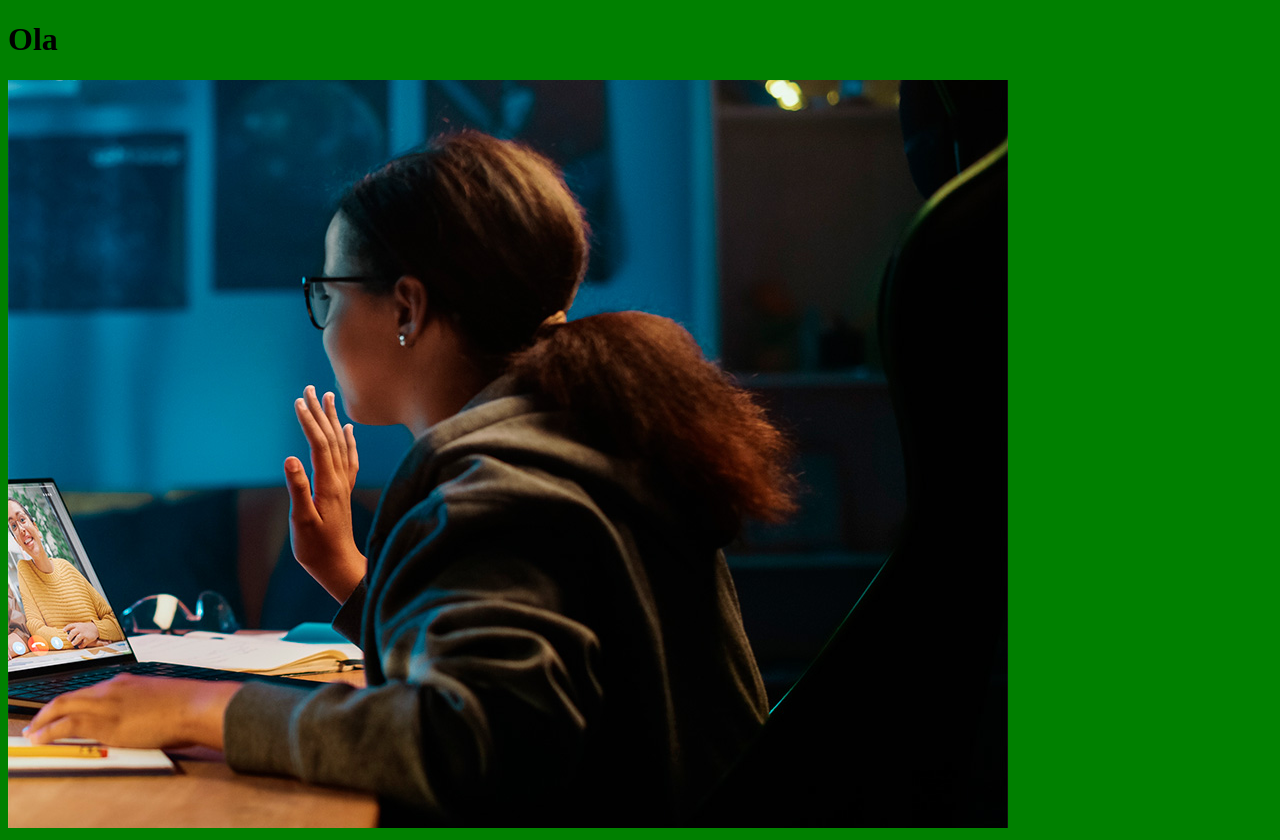
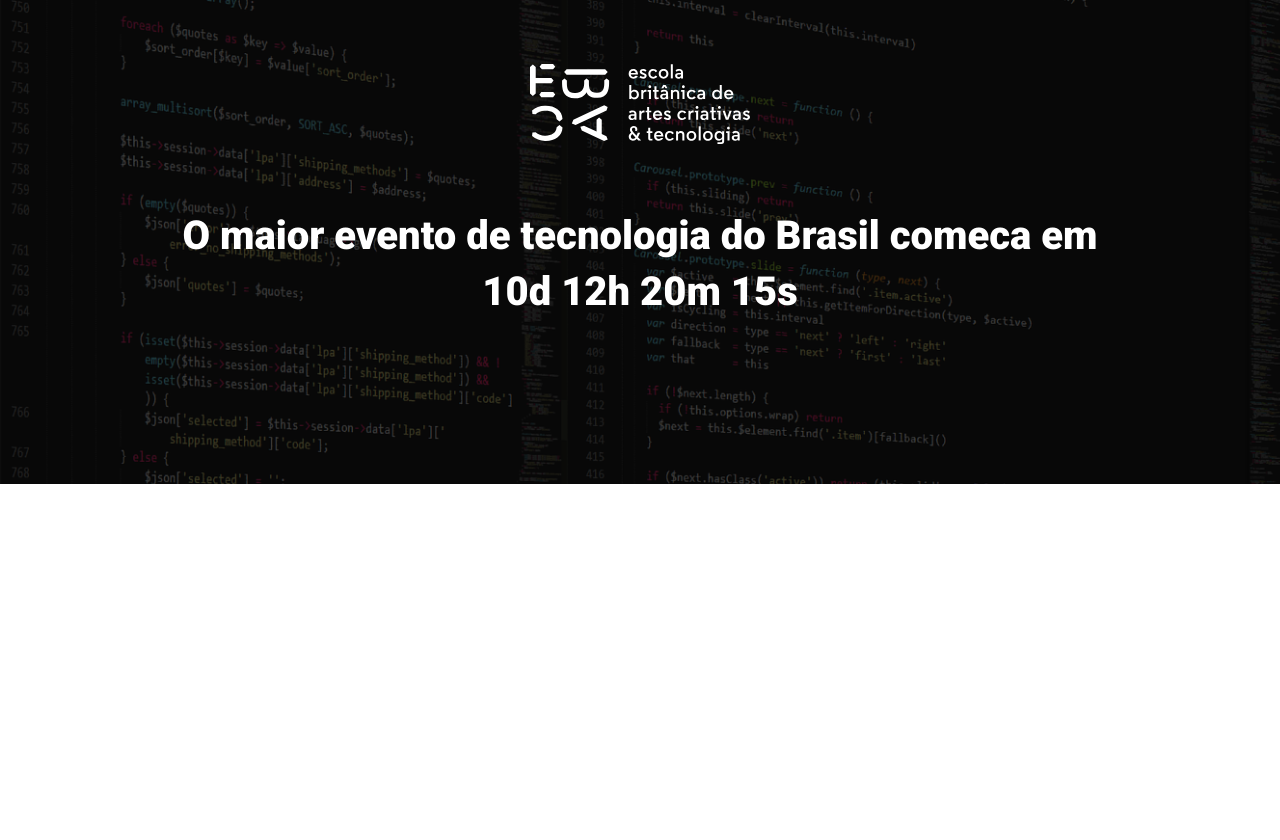
Before and after one commit to LauricoAbreu/ebac_tech_talks, a website built with Parcel: page src/index.html in a window 1280 px wide. After the commit the page ends 800 px from the top, so only its background shows below. Built offline with nearby package versions, Linux system fonts and the light colour scheme.

Commit message:
criando o hero

```diff
--- a/src/index.html
+++ b/src/index.html
@@ -3,12 +3,24 @@
 <head>
     <meta charset="UTF-8">
     <meta name="viewport" content="width=device-width, initial-scale=1.0">
-    <title>Document</title>
+    <title>EBAC Tech Talks</title>
+    <link rel="preconnect" href="https://fonts.googleapis.com">
+    <link rel="preconnect" href="https://fonts.gstatic.com" crossorigin>
+    <link href="https://fonts.googleapis.com/css2?family=Lobster&family=Roboto:wght@400;700;900&display=swap" rel="stylesheet">
     <link rel="stylesheet" href="styles/main.scss">
 </head>
 <body>
-    <h1>Ola</h1>
-    <img src="./images/backend.png" alt="">
+    <header class="hero">
+    <div class="container">
+        <img class="hero__logo" src="./images/ebac_logo.svg" alt="EBAC">
+        <p class="hero__text">
+            O maior evento de tecnologia do Brasil comeca em 10d 12h 20m 15s
+        </p>
+    </div>
+    </header>
+
+
+
     <script src="scripts/main.js"></script>
 </body>
 </html>
--- /dev/null
+++ b/src/styles/_hero.scss
@@ -0,0 +1,51 @@
+.hero {
+    padding-top: 64px;
+    padding-bottom: 100px;
+    background-image: url(../images/fundo.png);
+    background-repeat: no-repeat;
+    background-size: cover;
+    position: relative;
+
+    .container {
+        position: relative;
+    }
+
+    &::before {
+        position: absolute;
+        top: 0;
+        left: 0;
+        width: 100%;
+        height: 100%;
+        background-color: #000;
+        content: '';
+        opacity: .7;
+    }
+
+    &__text {
+        margin-top: 64px;
+        margin-bottom: 64px;
+        font-size: 40px;
+        line-height: 56px;
+        font-weight: 800;
+        text-align: center;
+    }
+
+    &__logo {
+        margin: 0 auto;
+        height: 80px;
+        display: block;
+    }
+
+    @media (max-width: 640px) {
+        padding: 40px 0;
+        &__logo {
+            height: 24px;
+        }
+
+        &__text {
+            font-size: 22px;
+            line-height: 24px;
+            margin: 24px 0;
+        }
+    }
+}
--- a/src/styles/main.scss
+++ b/src/styles/main.scss
@@ -1,3 +1,23 @@
-body {
-    background-color: green;
+@use 'hero';
+
+* {
+    margin: 0;
+    padding: 0;
+    box-sizing: border-box;
+    font-family: Roboto, sans-serif;
+    color: #fff;
 }
+
+.container {
+    max-width: 960px;
+    width: 100%;
+    margin: 0 auto;
+
+    @media (max-width: 640px) {
+        max-width: 80%;
+    }
+
+    @media (max-width: 1024px) {
+        max-width: 90%;
+    }
+}
```
